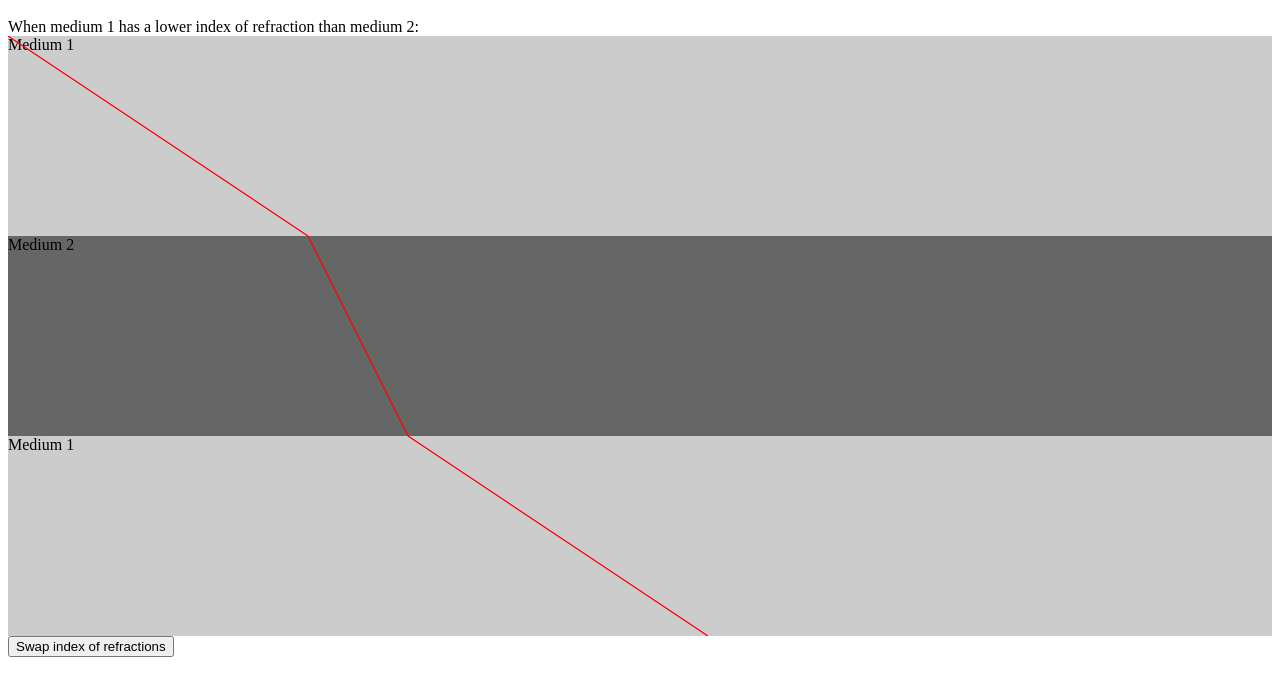
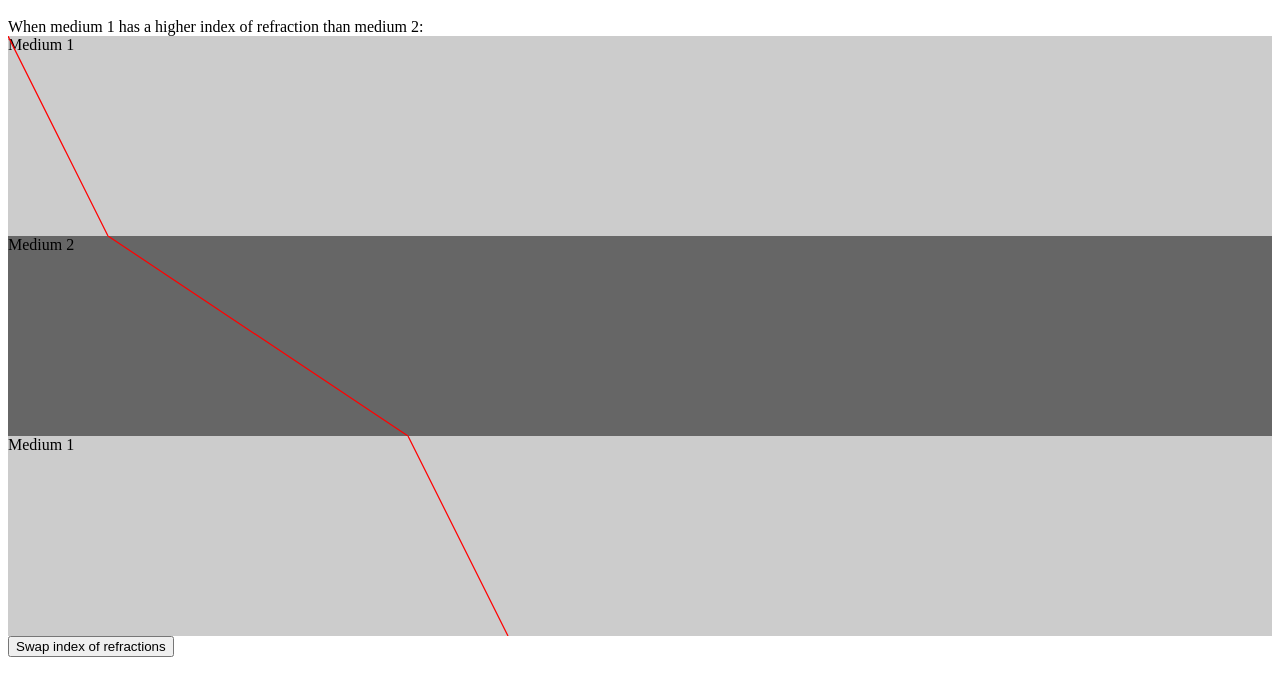
Before and after one commit to Tyler-Hilbert/Refraction, a plain HTML site: page index.html in a window 1280 px wide. Shown: the part 48-744 px from the top of the page. Drawn offline with Linux system fonts and the light colour scheme.

Commit message:
Swapped order of refractions

```diff
--- a/index.html
+++ b/index.html
@@ -5,24 +5,24 @@
   </head>
   <body>
 	<h1>Refraction of light:</h1>
-	When medium 1 has a lower index of refraction than medium 2:
+	When medium 1 has a higher index of refraction than medium 2:
     <div id="parent">
       <div class="child" id="air1">
         Medium 1
         <svg width="700" height="200">
-          <path d="M 0, 0 L300,200" style="stroke:red; stroke-width: 1.25px; fill: none; marker-end: url(#arrow);" />
+          <path d="M 0, 0 L100,200" style="stroke:red; stroke-width: 1.25px; fill: none; marker-end: url(#arrow);" />
         </svg>
       </div>
       <div class="child" id="glass">
         Medium 2
         <svg width="700" height="200">
-          <path d="M300, 0 L400,200" style="stroke:red; stroke-width: 1.25px; fill: none; marker-end: url(#arrow);" />
+          <path d="M100, 0 L400,200" style="stroke:red; stroke-width: 1.25px; fill: none; marker-end: url(#arrow);" />
         </svg>
       </div>
       <div class="child" id="air2">
         Medium 1
         <svg width="700" height="200">
-          <path d="M400,0 L700,200" style="stroke:red; stroke-width: 1.25px; fill: none; marker-end: url(#arrow);" />
+          <path d="M400,0 L500,200" style="stroke:red; stroke-width: 1.25px; fill: none; marker-end: url(#arrow);" />
         </svg>
       </div>
     </div>
```
